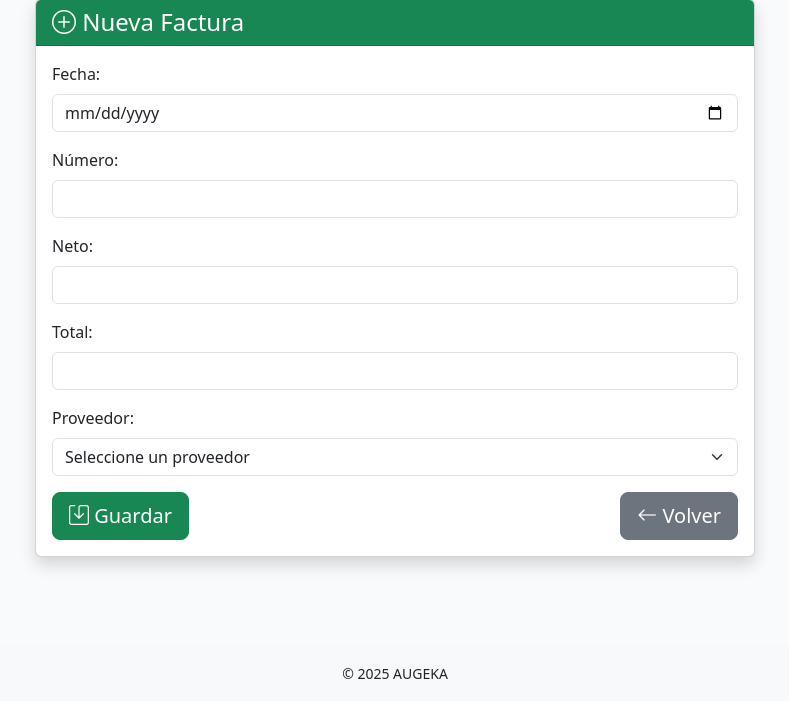
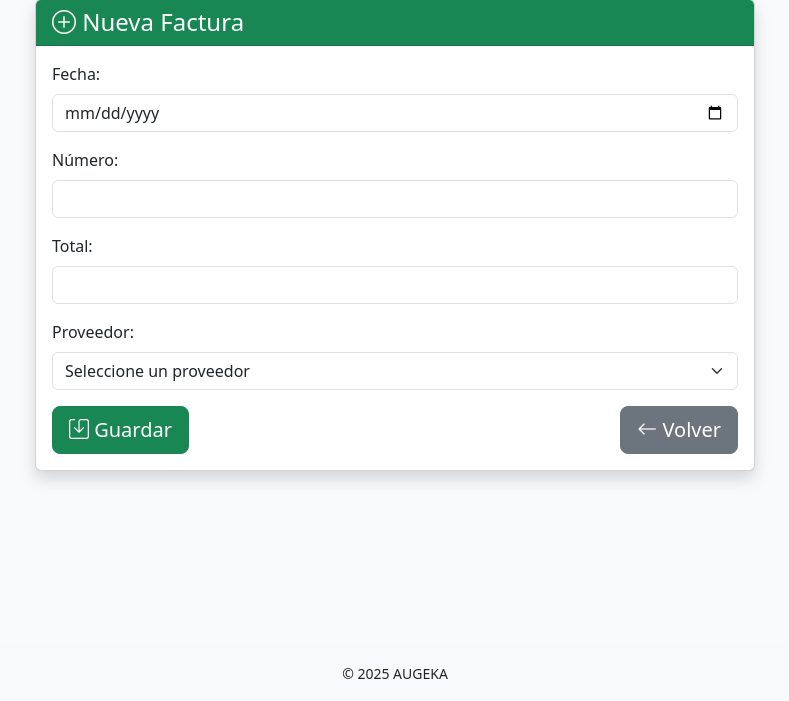
Before and after one commit to KrGabriel/Proyecto-muebleria, a Laravel app: page /facturas/create in a window 1280 px wide. Shown: the part 99-800 px from the top of the page, without its empty margins (245-1034 px from the left). Run offline with Laravel 12, Linux system fonts and the light colour scheme; the visitor is signed in with stand-in values (Sample User, id 1); data comes from the database, SQL or seed files in the repository; parts of the project's set-up code (start-up, migrations or seed data) failed here and were passed over.

Commit message:
Cambios menores relacionados a neto y demás

```diff
--- a/Base de datos/Sentencias sql para la base de datos.txt
+++ b/Base de datos/Sentencias sql para la base de datos.txt
@@ -15,9 +15,6 @@ CREATE TABLE facturas (
     codigo_proveedor INT NOT NULL REFERENCES proveedores(codigo) ON DELETE CASCADE,
     fecha DATE NOT NULL,
     numero VARCHAR(50) NOT NULL,
-    neto NUMERIC(12,2) NOT NULL,
-    tasa NUMERIC(5,2) NOT NULL,
-    sobretasa NUMERIC(5,2),
     total NUMERIC(12,2) NOT NULL
 );
 
--- a/app/Http/Controllers/FacturaController.php
+++ b/app/Http/Controllers/FacturaController.php
@@ -46,13 +46,11 @@ class FacturaController extends Controller
         $validated = $request->validate([
             'fecha' => 'required|date',
             'numero' => 'required|max:50',
-            'neto' => 'required|numeric|min:0',
             'total' => 'required|numeric|min:0',
             'codigo_proveedor' => 'required|exists:proveedores,codigo'
         ]);
         $factura = Factura::create($validated);
 
-        // Redirige a crear cheque y pasa el id de la factura
         return redirect()->route('cheques.create', ['factura_id' => $factura->id])
             ->with('success', 'Factura creada. Ahora agregue los cheques.');
     }
@@ -69,7 +67,6 @@ class FacturaController extends Controller
         $request->validate([
             'fecha' => 'required|date',
             'numero' => 'required|max:50',
-            'neto' => 'required|numeric|min:0',
             'total' => 'required|numeric|min:0',
             'codigo_proveedor' => 'required|exists:proveedores,codigo'
         ]);
--- a/app/Models/Factura.php
+++ b/app/Models/Factura.php
@@ -17,7 +17,6 @@ class Factura extends Model
     protected $fillable = [
         'fecha',
         'numero',
-        'neto',
         'total',
         'codigo_proveedor'
     ];
--- a/database/factories/FacturaFactory.php
+++ b/database/factories/FacturaFactory.php
@@ -13,10 +13,7 @@ class FacturaFactory extends Factory
             'codigo_proveedor' => Proveedor::inRandomOrder()->first()->codigo ?? Proveedor::factory(),
             'fecha' => $this->faker->date(),
             'numero' => $this->faker->bothify('FAC-####'),
-            'neto' => $this->faker->randomFloat(2, 1000, 10000),
-            'tasa' => $this->faker->randomFloat(2, 5, 25),
-            'sobretasa' => $this->faker->optional()->randomFloat(2, 1, 5),
-            'total' => 0, // lo calcularemos en el seeder
+            'total' => 0,
         ];
     }
 }
--- a/database/seeders/FacturasSeeder.php
+++ b/database/seeders/FacturasSeeder.php
@@ -13,7 +13,7 @@ class FacturasSeeder extends Seeder
             ->count(20)
             ->create()
             ->each(function ($factura) {
-                $factura->total = $factura->neto + $factura->neto * ($factura->tasa + ($factura->sobretasa ?? 0)) / 100;
+                $factura->total;
                 $factura->save();
             });
     }
--- a/resources/views/facturas/create.blade.php
+++ b/resources/views/facturas/create.blade.php
@@ -20,11 +20,6 @@
                             <label class="form-label">Número:</label>
                             <input type="text" name="numero" class="form-control" value="{{ old('numero') }}" required>
                             @error('numero') <div class="text-danger">{{ $message }}</div> @enderror
-                        </div>
-                        <div class="mb-3">
-                            <label class="form-label">Neto:</label>
-                            <input type="number" name="neto" id="neto" class="form-control" value="{{ old('neto') }}" min="0" step="0.01" required>
-                            @error('neto') <div class="text-danger">{{ $message }}</div> @enderror
                         </div>
                         <div class="mb-3">
                             <label class="form-label">Total:</label>
--- a/resources/views/facturas/edit.blade.php
+++ b/resources/views/facturas/edit.blade.php
@@ -21,11 +21,6 @@
                             <label class="form-label">Número:</label>
                             <input type="text" name="numero" class="form-control" value="{{ old('numero', $factura->numero) }}" required>
                             @error('numero') <div class="text-danger">{{ $message }}</div> @enderror
-                        </div>
-                        <div class="mb-3">
-                            <label class="form-label">Neto:</label>
-                            <input type="number" name="neto" class="form-control" value="{{ old('neto', $factura->neto) }}" min="0" step="0.01" required>
-                            @error('neto') <div class="text-danger">{{ $message }}</div> @enderror
                         </div>
                         <div class="mb-3">
                             <label class="form-label">Total:</label>
--- a/resources/views/facturas/index.blade.php
+++ b/resources/views/facturas/index.blade.php
@@ -51,7 +51,6 @@
                         <th>Numero Factura</th>
                         <th>Proveedor</th>
                         <th>Fecha</th>
-                        <th>Neto</th>
                         <th>Total</th>
                         <th>Acciones</th>
                     </tr>
@@ -62,7 +61,6 @@
                             <td>{{ $factura->numero }}</td>
                             <td>{{ $factura->proveedor ? $factura->proveedor->nombre : '-' }}</td>
                             <td>{{ $factura->fecha }}</td>
-                            <td>${{ number_format($factura->neto, 2, ',', '.') }}</td>
                             <td>${{ number_format($factura->total, 2, ',', '.') }}</td>
                             <td>
                                 <a href="{{ route('facturas.show', $factura->id) }}" class="btn btn-info btn-sm" title="Ver">
--- a/resources/views/facturas/show.blade.php
+++ b/resources/views/facturas/show.blade.php
@@ -19,9 +19,6 @@
                         <dt class="col-sm-4">Fecha</dt>
                         <dd class="col-sm-8">{{ $factura->fecha }}</dd>
 
-                        <dt class="col-sm-4">Neto</dt>
-                        <dd class="col-sm-8">${{ number_format($factura->neto, 2, ',', '.') }}</dd>
-
                         <dt class="col-sm-4">Total</dt>
                         <dd class="col-sm-8">${{ number_format($factura->total, 2, ',', '.') }}</dd>
                     </dl>
```
Also changed, not shown: app/Models/CuentaBancaria.php (+0 -9 lines), database/migrations/2025_06_07_224616_create_facturas_table.php, database/migrations/2025_06_29_230429_remove_tasa_sobretasa_from_facturas_table.php.
